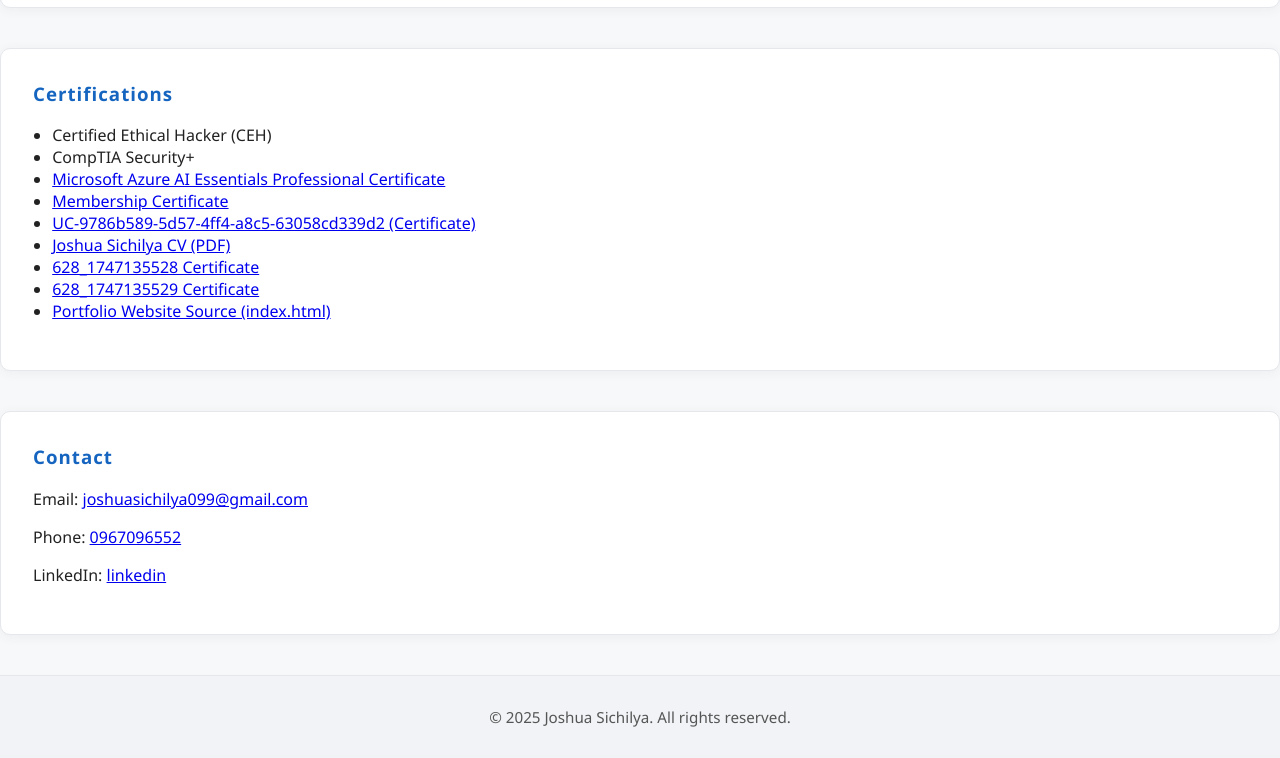
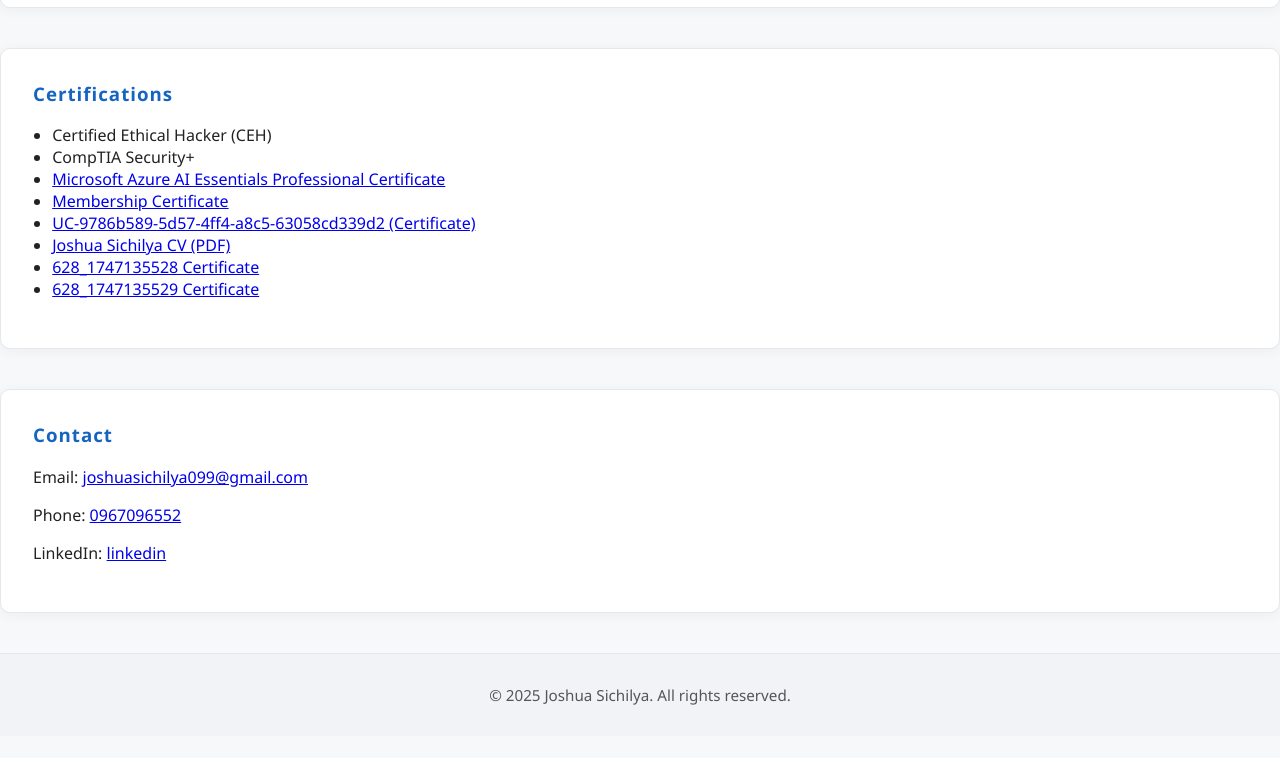
Before and after one commit to Euphemia1/Joshua, a plain HTML site: page index.html in a window 1280 px wide. Shown: the part 1192-1950 px from the top of the page. After the commit the page ends 1928 px from the top, so only its background shows below. Drawn offline with Linux system fonts and the light colour scheme.

Commit message:
add chnages tp the site

```diff
--- a/index.html
+++ b/index.html
@@ -76,9 +76,7 @@
                 <li>
                     <a href="628_1747135529_certificate%20copy.pdf" target="_blank">628_1747135529 Certificate</a>
                 </li>
-                <li>
-                    <a href="index.html" target="_blank">Portfolio Website Source (index.html)</a>
-                </li>
+
             </ul>
         </section>
         <section id="contact" class="section">
```
